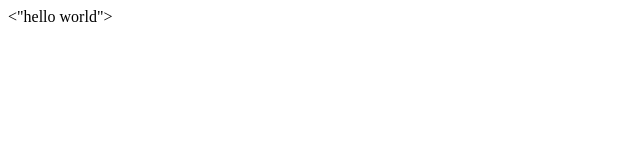
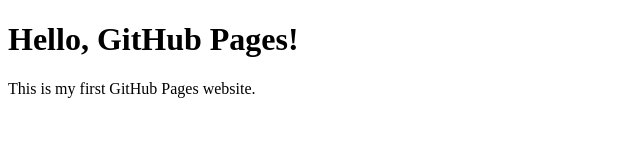
Before and after one commit to AlexTS12/AlexTS12.github.io, a plain HTML site: page FrontEndHTML.html in a window 1280 px wide. Shown: the whole page, without its empty margins (0-640 px from the left). Drawn offline with Linux system fonts and the light colour scheme.

Commit message:
change to HTML

```diff
--- a/FrontEndHTML.html
+++ b/FrontEndHTML.html
@@ -1,6 +1,10 @@
-<DOCTYPE! HTML>
-    <html>
-        <head>
-            <"hello world">
-        </head>
-    </html>
+<!DOCTYPE html>
+<html>
+<head>
+    <title>My GitHub Pages Website</title>
+</head>
+<body>
+    <h1>Hello, GitHub Pages!</h1>
+    <p>This is my first GitHub Pages website.</p>
+</body>
+</html>
```
